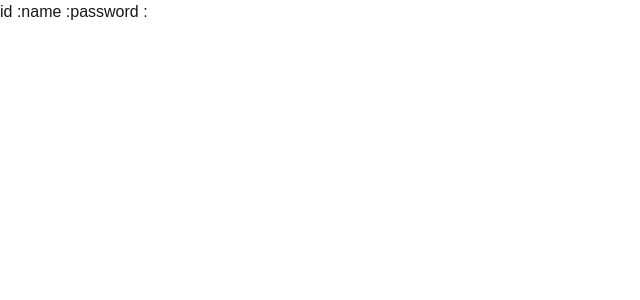
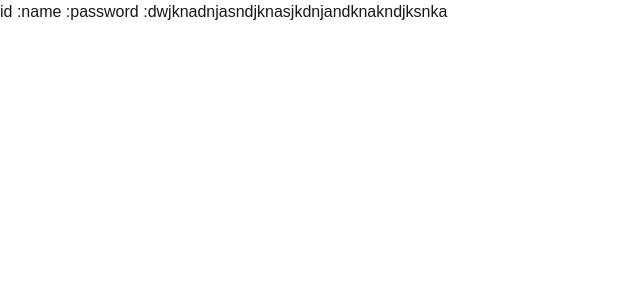
Before and after one commit to Deepanshumishra2004/ci-app, a Next.js app in the folder apps/frontend/: page / in a window 1280 px wide. Shown: the top 300 px of the page, without its empty margins (0-640 px from the left). Built offline with nearby package versions, Linux system fonts and the light colour scheme; no server answers; the database is empty.

Commit message:
Update page.tsx

```diff
--- a/apps/frontend/app/page.tsx
+++ b/apps/frontend/app/page.tsx
@@ -12,6 +12,7 @@ export default async function Home() {
       {user?.username}
       password :
       {user?.password}
+      dwjknadnjasndjknasjkdnjandknakndjksnka
     </div>
   );
 }
```
